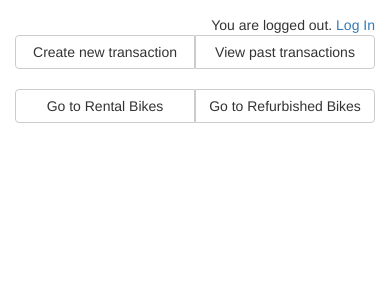
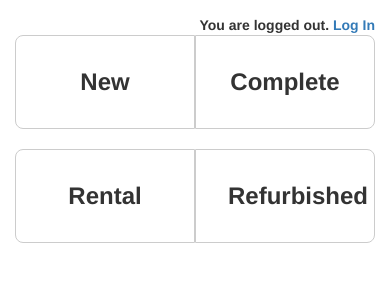
Before and after one commit to rice-apps/rice-bikes, a Django app: template app/templates/app/index.html in a window 390 px wide. Shown: the top 300 px of the page. Run offline with Django 3.2, Linux system fonts and the light colour scheme; the template is opened without the code that fills it, so the values that code supplies are empty; some libraries are stand-ins or nearby versions.

Commit message:
first pass at making things more mobile friendly. includes a subclass of the bootstrap button for bigger buttons, bigger fonts, and shorter labels

```diff
--- /dev/null
+++ b/app/static/css/bootstrap_extensions.css
@@ -0,0 +1,9 @@
+.btn-xlarge {
+  padding: 32px 32px;
+    font-size: 24px;
+    font-weight: bold;
+    line-height: normal;
+    -webkit-border-radius: 8px;
+       -moz-border-radius: 8px;
+            border-radius: 8px;
+}
--- a/app/static/css/styles.css
+++ b/app/static/css/styles.css
@@ -9,3 +9,11 @@ body {
 .labels {
     font-weight: bold;
 }
+
+.bold {
+  font-weight: bold;
+}
+
+.legible {
+  font-size: 26px;
+}
--- a/app/templates/app/base.html
+++ b/app/templates/app/base.html
@@ -4,6 +4,8 @@
     <link href="{% static 'css/bootstrap.min.css' %}"
           rel="stylesheet" media="screen">
     <link href="{% static 'css/styles.css' %}"
+          rel="stylesheet" media="screen">
+    <link href="{% static 'css/bootstrap_extensions.css' %}"
           rel="stylesheet" media="screen">
     <script src="{% static 'js/jquery-2.1.4.min.js' %}"
             type="text/javascript"
@@ -15,14 +17,14 @@
     {% block head %}
     {% endblock %}
   <body>
-    <div id="login-info">
+    <div id="login-info" class="bold">
 
         {% if user.is_anonymous %}
         You are logged out.
         <a href="{% url 'app:login' %}">Log In</a>
         {% else %}
         {{ user }} |
-        <a href="{% url 'app:logout' %}">Log Out</a>
+        <a href="{% url 'app:logout' %}" class="btn">Log Out</a><br><br>
         {% endif %}
     </div>
     {% block content %}
--- a/app/templates/app/index.html
+++ b/app/templates/app/index.html
@@ -3,13 +3,13 @@
 {% block content %}
 
 <div class="btn-group btn-group-justified" role="group" aria-label="...">
-    <a href="/new" class="btn btn-default" role="button" name='new_transaction'>Create new transaction</a>
-    <a href="/history" class="btn btn-default" role="button" name='past_transactions'>View past transactions</a>
+    <a href="/new" class="btn btn-default btn-xlarge" role="button" name='new_transaction'>New</a>
+    <a href="/history" class="btn btn-default btn-xlarge" role="button" name='past_transactions'>Complete</a>
 </div>
 <br>
 <div class="btn-group btn-group-justified" role="group" aria-label="...">
-    <a href="/rental" class="btn btn-default" role="button" name='rental'>Go to Rental Bikes</a>
-    <a href="/refurbished" class="btn btn-default" role="button" name='refurbished'>Go to Refurbished Bikes</a>
+    <a href="/rental" class="btn btn-default btn-xlarge" role="button" name='rental'>Rental</a>
+    <a href="/refurbished" class="btn btn-default btn-xlarge" role="button" name='refurbished'>Refurbished</a>
 </div>
 {% if transactions_list %}
     <h3>Active Customers</h3>
@@ -23,7 +23,7 @@
     </thead>
 
     {% for transaction in transactions_list %}
-        <tr>
+        <tr class="legible">
             <td>{{ transaction.id }}</td>
             <td><a href="{% url 'app:detail' transaction.id %}">{{ transaction.first_name }} {{ transaction.last_name }}</a></td>
             <td>{{ transaction.email }}</td>
```
